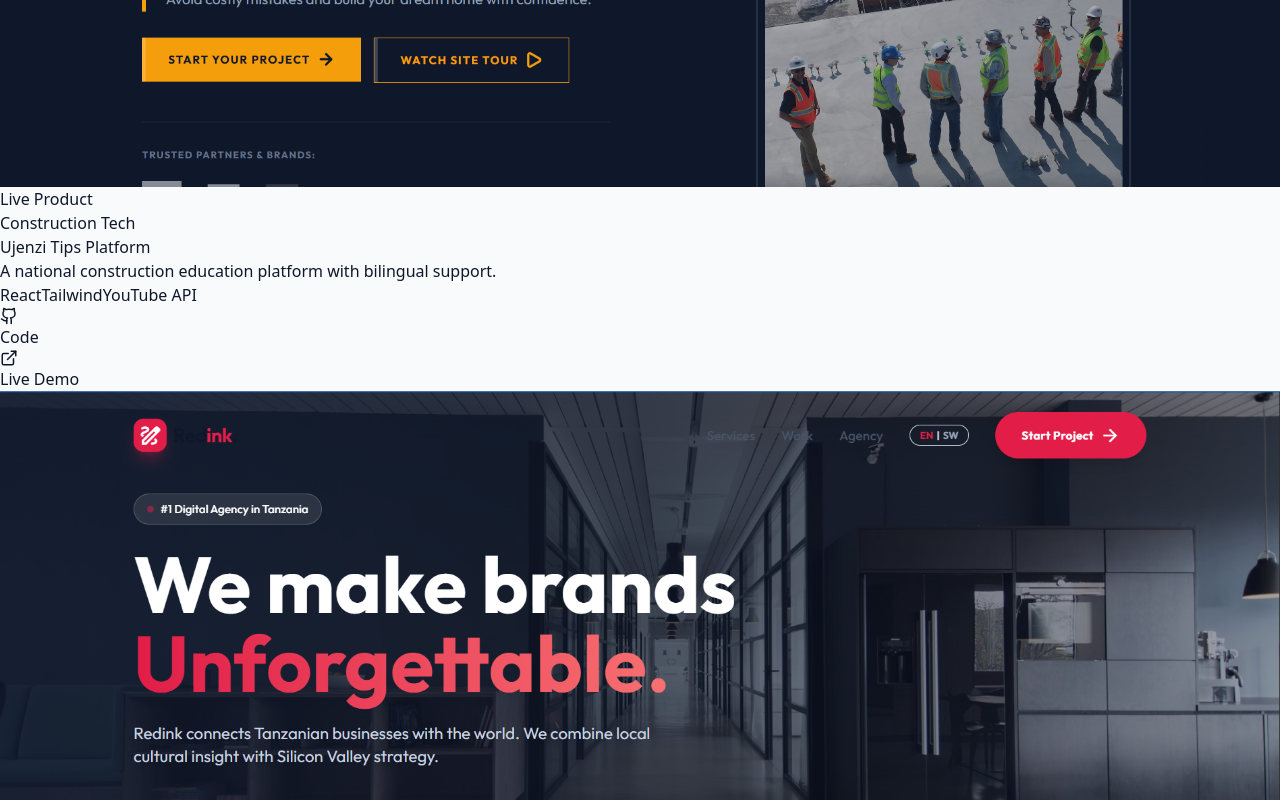
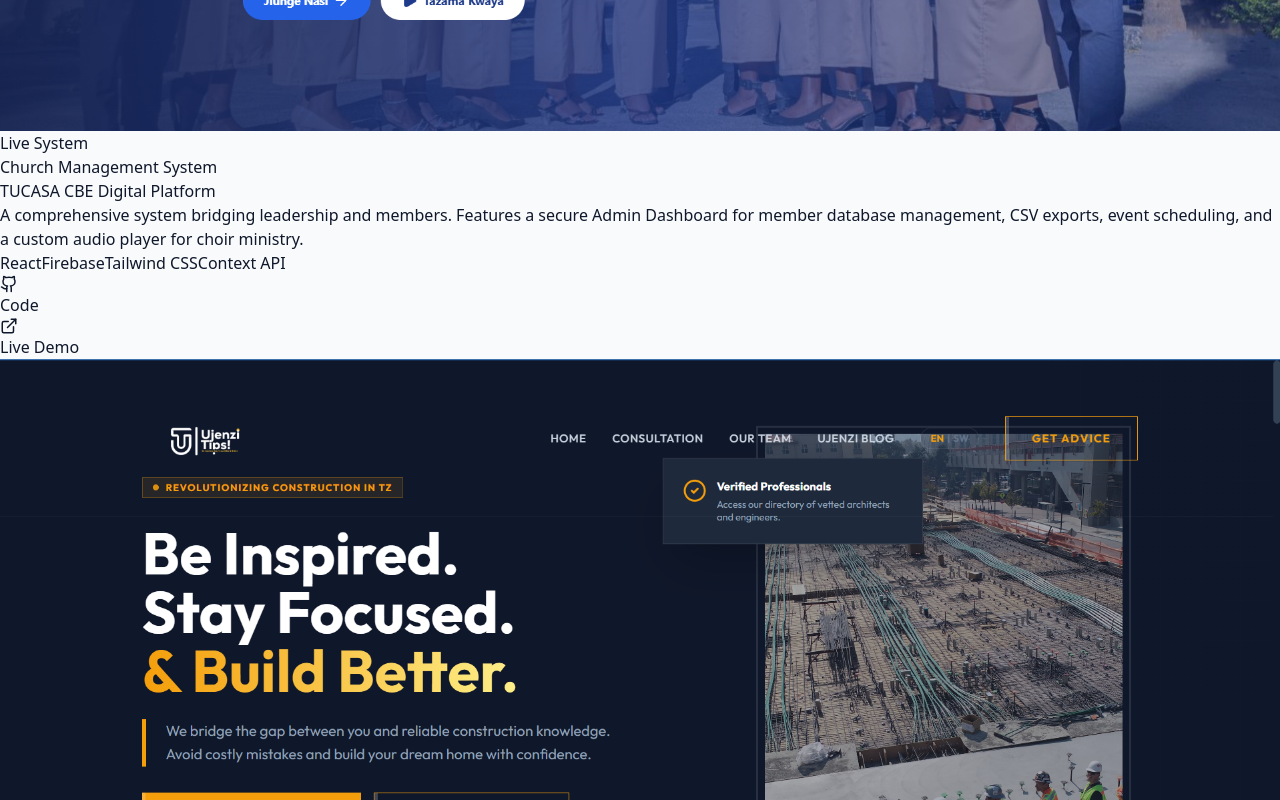
Before and after one commit to abdalahjoseph52-afk/abdalah-portfolio, a React (Vite) app: page / in a window 1280 px wide. Shown: the part 2520-3320 px from the top of the page. Built offline with nearby package versions, Linux system fonts and the light colour scheme.

Commit message:
Added TUCASA project to portfolio

```diff
--- a/src/data/userData.js
+++ b/src/data/userData.js
@@ -3,9 +3,10 @@
 import propertyImg from '../assets/property-dashboard.png';
 import redinkImg from '../assets/redink.png';
 import ujenziImg from '../assets/ujenzi.png';
+import myBookCover from '../assets/my-book-cover.jpg';
 
-// 1. IMPORT YOUR LOCAL BOOK COVER
-import myBookCover from '../assets/my-book-cover.jpg';
+// 1. HAPA: TUME-IMPORT PICHA MPYA ULIYOIWEKA
+import tucasaImg from '../assets/tucasa-preview.png';
 
 export const userData = {
   // 1. PERSONAL DETAILS
@@ -40,6 +41,19 @@
 
   // 5. PROJECTS
   projects: [
+    // HII HAPA PROJECT MPYA YA TUCASA (YA KWANZA)
+    {
+      title: "TUCASA CBE Digital Platform",
+      category: "Church Management System",
+      description: "A comprehensive system bridging leadership and members. Features a secure Admin Dashboard for member database management, CSV exports, event scheduling, and a custom audio player for choir ministry.",
+      tech: ["React", "Firebase", "Tailwind CSS", "Context API"],
+      status: "Live System",
+      statusColor: "text-green-600 bg-green-50 border-green-100", // Kijani kuonesha iko Live
+      link: "https://tucasa-cbe-web.vercel.app/",
+      github: "https://github.com/abdalahjoseph52-afk/tucasa-cbe-web",
+      image: tucasaImg // Inatumia picha uliyoweka
+    },
+    // PROJECTS ZINGINE ZINAFUATA CHINI
     {
       title: "Ujenzi Tips Platform",
       category: "Construction Tech",
@@ -82,12 +96,9 @@
       title: "MAISHA ZAIDI YA KUISHI",
       subtitle: "Safari ya Kuijua Nafsi Yako",
       author: "Abdalah J. Wambura",
-
-      // ✅ 2. USE THE LOCAL IMAGE VARIABLE HERE
       cover: myBookCover,
-
       desc: "Kitabu hiki si tangazo la majibu, bali ni ushuhuda wa mwaliko niliopewa na sauti ya ndani. Mwongozo wa kutoka kwenye 'kuwepo tu' na kuelekea kwenye 'kuishi kweli'.",
-      pdfUrl: "/book.pdf" // Ensure 'book.pdf' is in your public folder!
+      pdfUrl: "/book.pdf"
     }
   ]
 };
```
Also changed, not shown: src/assets/tucasa-preview.png (added).
